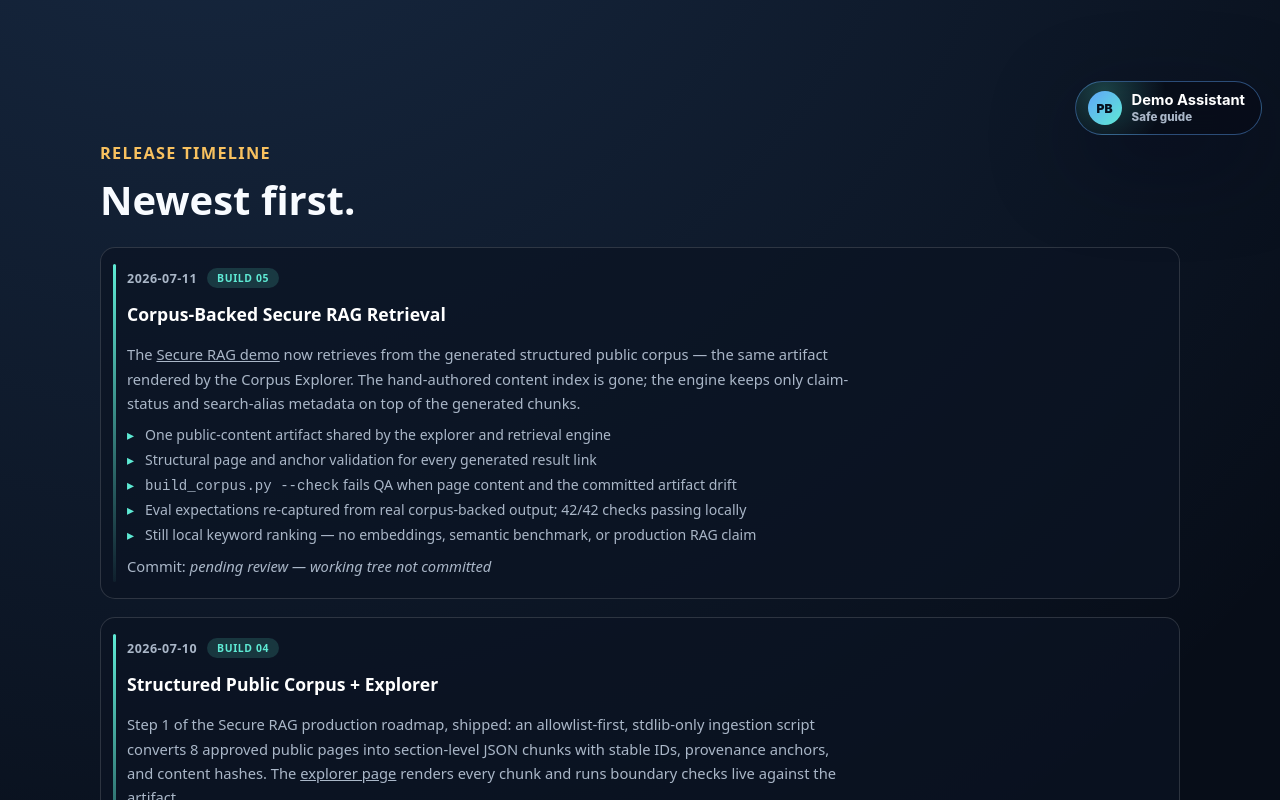
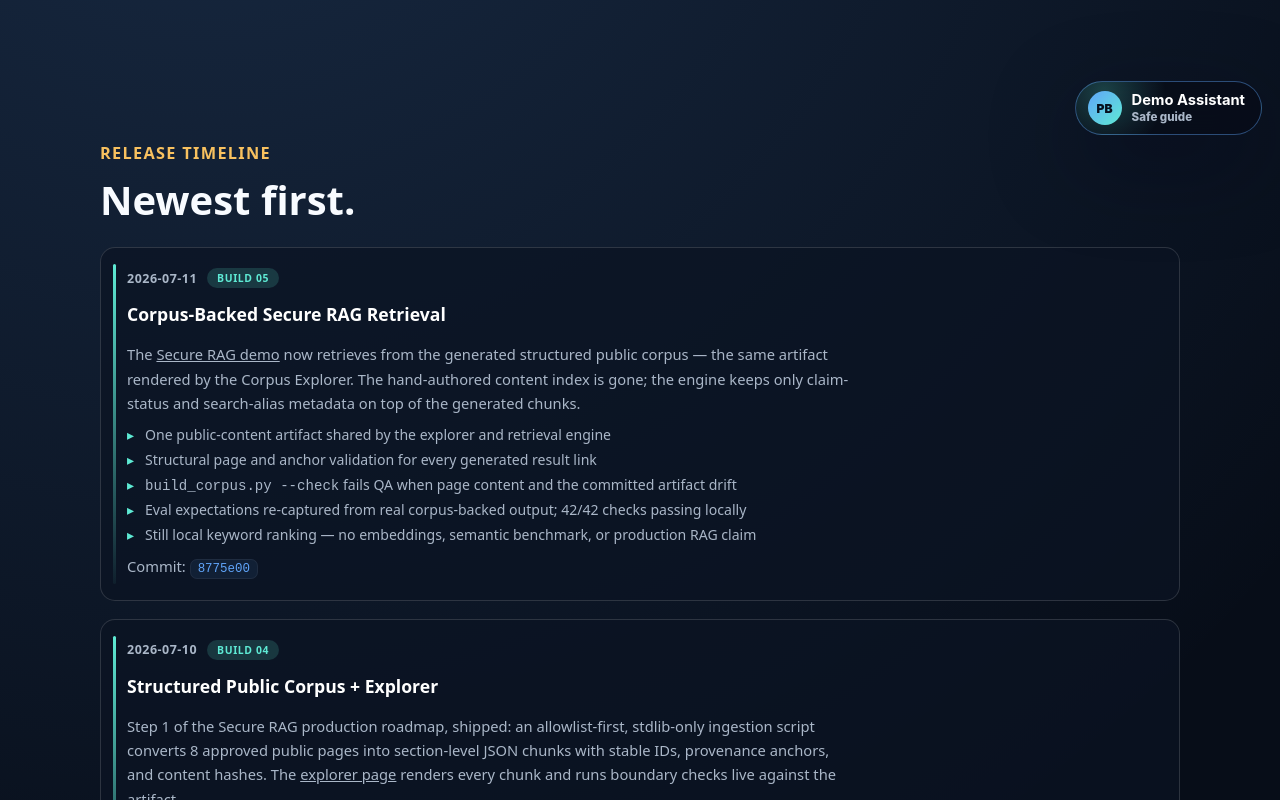
Before and after one commit to philipneo/philip-builds, a website: page ai-lab/changelog/index.html in a window 1280 px wide. Shown: the part 647-1447 px from the top of the page. Drawn offline with Linux system fonts and the light colour scheme; no server answers.

Commit message:
docs(ai-lab): link Build 05 changelog commit

```diff
--- a/ai-lab/changelog/index.html
+++ b/ai-lab/changelog/index.html
@@ -84,7 +84,7 @@
               <li>Eval expectations re-captured from real corpus-backed output; 42/42 checks passing locally</li>
               <li>Still local keyword ranking — no embeddings, semantic benchmark, or production RAG claim</li>
             </ul>
-            <p class="cl-commits">Commit: <em>pending review — working tree not committed</em></p>
+            <p class="cl-commits">Commit: <code>8775e00</code></p>
           </li>
           <li>
             <div class="cl-entry-head">
```
